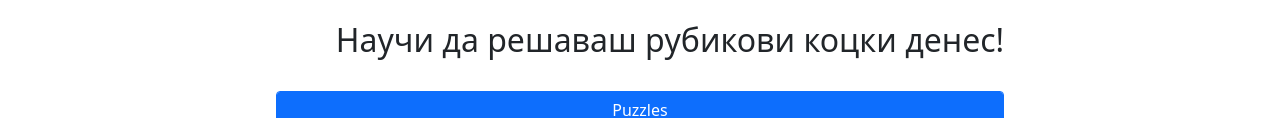
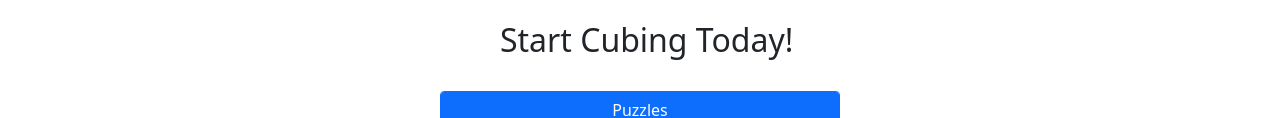
Before and after one commit to slyvion/prototype, a plain HTML site: page index.html in a window 1280 px wide. Shown: the part 523-641 px from the top of the page. Drawn offline with nearby package versions, Linux system fonts and the light colour scheme.

Commit message:
Home page

```diff
--- a/index.html
+++ b/index.html
@@ -26,7 +26,7 @@
     <div> <img src="/CubingMK/logo.png" height="400" width="400"/>
     <br>
     <br>
-    <h2 style="padding-left: 60px">Научи да решаваш рубикови коцки денес!</h2>
+    <h2 style="padding-left: 60px">Start Cubing Today!</h2>
     <br>
     <input type="button" id="redzistar" class="form-control btn btn-primary" value="Puzzles" style="width: 100; height: 100;" onclick="location.href='Puzzles.html';">
 </div>
```
